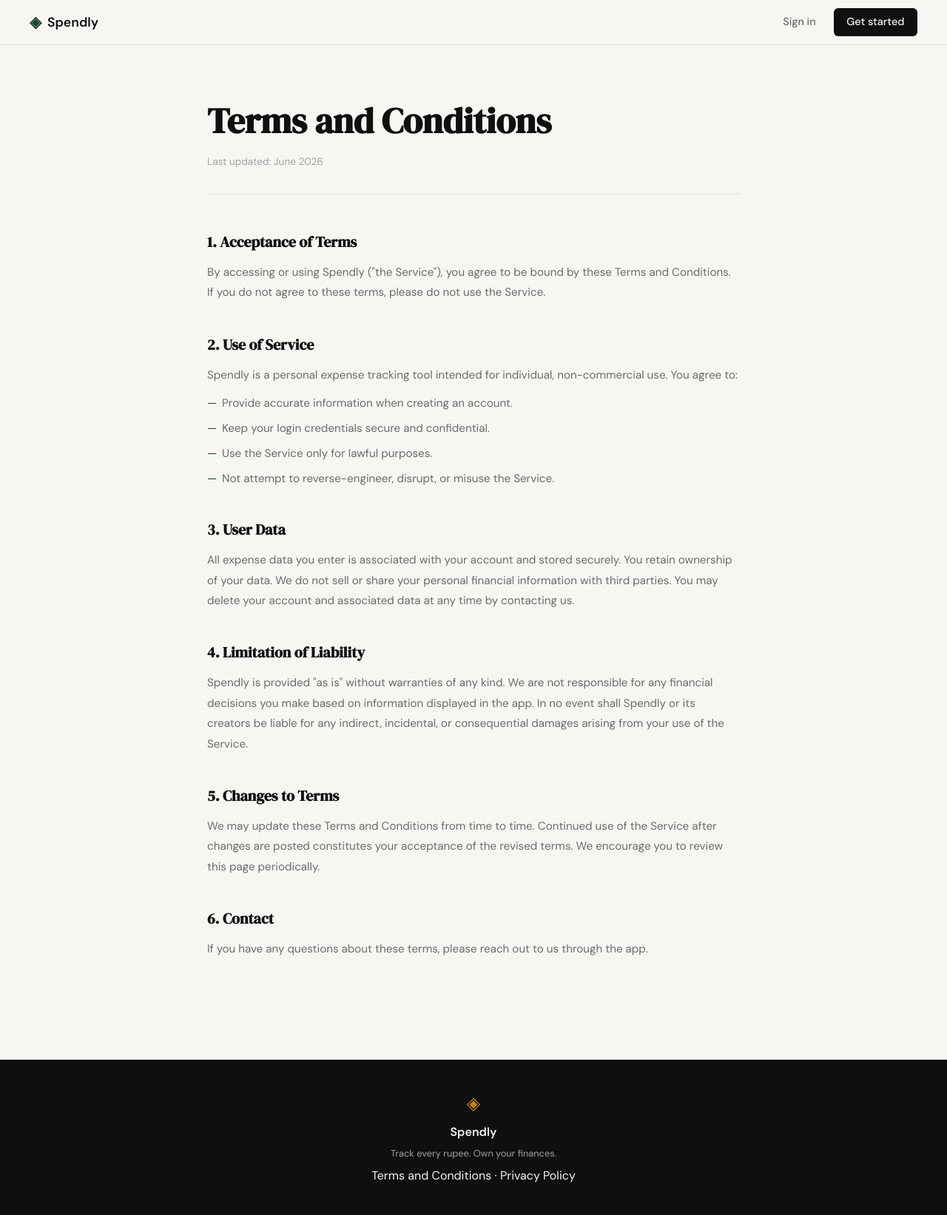
After one commit to sowjiommi77/spendly, a Flask app: page /terms in a window 1280 px wide. The commit adds this page. Shown: the whole page at 74% size. Run offline with Flask 3, Linux system fonts and the light colour scheme.

Commit message:
landing: add terms and conditions page and route

```diff
--- a/app.py
+++ b/app.py
@@ -20,6 +20,11 @@ def register():
 @app.route("/login")
 def login():
     return render_template("login.html")
+
+
+@app.route("/terms")
+def terms():
+    return render_template("terms.html")
 
 
 # ------------------------------------------------------------------ #
--- a/static/css/style.css
+++ b/static/css/style.css
@@ -508,6 +508,75 @@ a { color: inherit; text-decoration: none; }
 }
 
 /* ------------------------------------------------------------------ */
+/* Terms page                                                          */
+/* ------------------------------------------------------------------ */
+
+.terms-page {
+    padding: 4rem 2rem 6rem;
+}
+
+.terms-inner {
+    max-width: 720px;
+    margin: 0 auto;
+}
+
+.terms-title {
+    font-family: var(--font-display);
+    font-size: clamp(2rem, 4vw, 3rem);
+    color: var(--ink);
+    margin-bottom: 0.4rem;
+}
+
+.terms-updated {
+    font-size: 0.85rem;
+    color: var(--ink-faint);
+    margin-bottom: 3rem;
+    padding-bottom: 2rem;
+    border-bottom: 1px solid var(--border);
+}
+
+.terms-section {
+    margin-bottom: 2.5rem;
+}
+
+.terms-section h2 {
+    font-family: var(--font-display);
+    font-size: 1.25rem;
+    color: var(--ink);
+    margin-bottom: 0.75rem;
+}
+
+.terms-section p {
+    font-size: 0.95rem;
+    color: var(--ink-muted);
+    line-height: 1.8;
+    margin-bottom: 0.75rem;
+}
+
+.terms-section ul {
+    list-style: none;
+    padding: 0;
+    display: flex;
+    flex-direction: column;
+    gap: 0.5rem;
+}
+
+.terms-section ul li {
+    font-size: 0.95rem;
+    color: var(--ink-muted);
+    line-height: 1.7;
+    padding-left: 1.25rem;
+    position: relative;
+}
+
+.terms-section ul li::before {
+    content: '—';
+    position: absolute;
+    left: 0;
+    color: var(--accent);
+}
+
+/* ------------------------------------------------------------------ */
 /* Responsive                                                          */
 /* ------------------------------------------------------------------ */
 
--- a/templates/base.html
+++ b/templates/base.html
@@ -34,7 +34,7 @@
             <span class="brand-icon">◈</span>
             <span class="footer-name">Spendly</span>
             <p class="footer-copy">Track every rupee. Own your finances.</p>
-            <p class="footer-links"><a href="#">Terms and Conditions</a> · <a href="#">Privacy Policy</a></p>
+            <p class="footer-links"><a href="/terms">Terms and Conditions</a> · <a href="#">Privacy Policy</a></p>
         </div>
     </footer>
 
--- /dev/null
+++ b/templates/terms.html
@@ -0,0 +1,50 @@
+{% extends "base.html" %}
+
+{% block title %}Terms and Conditions — Spendly{% endblock %}
+
+{% block content %}
+
+<section class="terms-page">
+    <div class="terms-inner">
+        <h1 class="terms-title">Terms and Conditions</h1>
+        <p class="terms-updated">Last updated: June 2026</p>
+
+        <div class="terms-section">
+            <h2>1. Acceptance of Terms</h2>
+            <p>By accessing or using Spendly ("the Service"), you agree to be bound by these Terms and Conditions. If you do not agree to these terms, please do not use the Service.</p>
+        </div>
+
+        <div class="terms-section">
+            <h2>2. Use of Service</h2>
+            <p>Spendly is a personal expense tracking tool intended for individual, non-commercial use. You agree to:</p>
+            <ul>
+                <li>Provide accurate information when creating an account.</li>
+                <li>Keep your login credentials secure and confidential.</li>
+                <li>Use the Service only for lawful purposes.</li>
+                <li>Not attempt to reverse-engineer, disrupt, or misuse the Service.</li>
+            </ul>
+        </div>
+
+        <div class="terms-section">
+            <h2>3. User Data</h2>
+            <p>All expense data you enter is associated with your account and stored securely. You retain ownership of your data. We do not sell or share your personal financial information with third parties. You may delete your account and associated data at any time by contacting us.</p>
+        </div>
+
+        <div class="terms-section">
+            <h2>4. Limitation of Liability</h2>
+            <p>Spendly is provided "as is" without warranties of any kind. We are not responsible for any financial decisions you make based on information displayed in the app. In no event shall Spendly or its creators be liable for any indirect, incidental, or consequential damages arising from your use of the Service.</p>
+        </div>
+
+        <div class="terms-section">
+            <h2>5. Changes to Terms</h2>
+            <p>We may update these Terms and Conditions from time to time. Continued use of the Service after changes are posted constitutes your acceptance of the revised terms. We encourage you to review this page periodically.</p>
+        </div>
+
+        <div class="terms-section">
+            <h2>6. Contact</h2>
+            <p>If you have any questions about these terms, please reach out to us through the app.</p>
+        </div>
+    </div>
+</section>
+
+{% endblock %}
```
Also changed, not shown: file.txt (added, +67 -0 lines).
